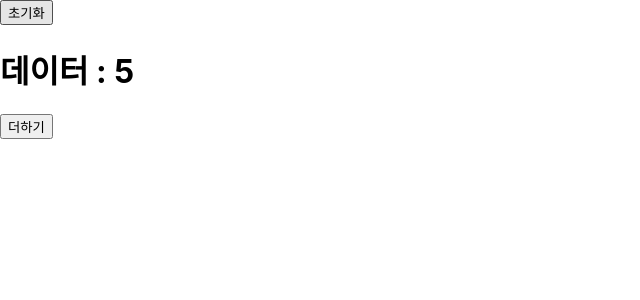
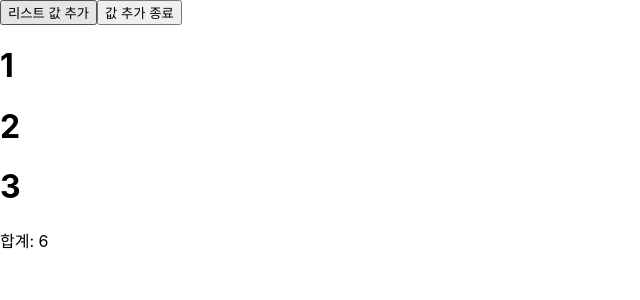
Before and after one commit to HyunsuChoi-git/Project-MovieBoard, a React (Create React App) app: page / in a window 1280 px wide. Shown: the top 300 px of the page, without its empty margins (0-640 px from the left). Built offline with nearby package versions, Linux system fonts and the light colour scheme.

Commit message:
study useMemo

```diff
--- a/src/App.js
+++ b/src/App.js
@@ -1,28 +1,31 @@
-
-import { useEffect, useState } from 'react';
+import { useMemo, useState } from 'react';
 import './App.css';
 
 function App() {
 
-  const [data, setData] = useState(0);
-  const [init, setInit] = useState(0);
+  const [list, setList] = useState([1,2,3]);
+  const [str, setStr] = useState("합계");
 
-  const download = () => {
-    let downloadData = 5;
-    setData(downloadData);
+  const getAddResult = () => {
+    let sum = 0;
+    list.forEach(i => sum = sum + i);
+    console.log(sum+"1");
+    return sum;
   }
 
-  useEffect(()=>{
-   console.log("useEffact 실행됨");
-   download();
-  }, [init]);
+  const addResult = useMemo(()=>getAddResult(), [list]);
 
 
   return (
     <div>
-      <button onClick={() => { setInit(data); }}>초기화</button>
-      <h1>데이터 : {data}</h1>
-      <button onClick={() => { setData(data+1); }}>더하기</button>
+      <button onClick={() => {
+        setList([...list, 10]);
+      }}>리스트 값 추가</button>
+      <button onClick={() => {
+        setStr("최종 합계");
+      }}>값 추가 종료</button>
+      {list.map(n => <h1>{n}</h1>)}
+      <div>{str}: {addResult}</div>
     </div>
 
   );
```
